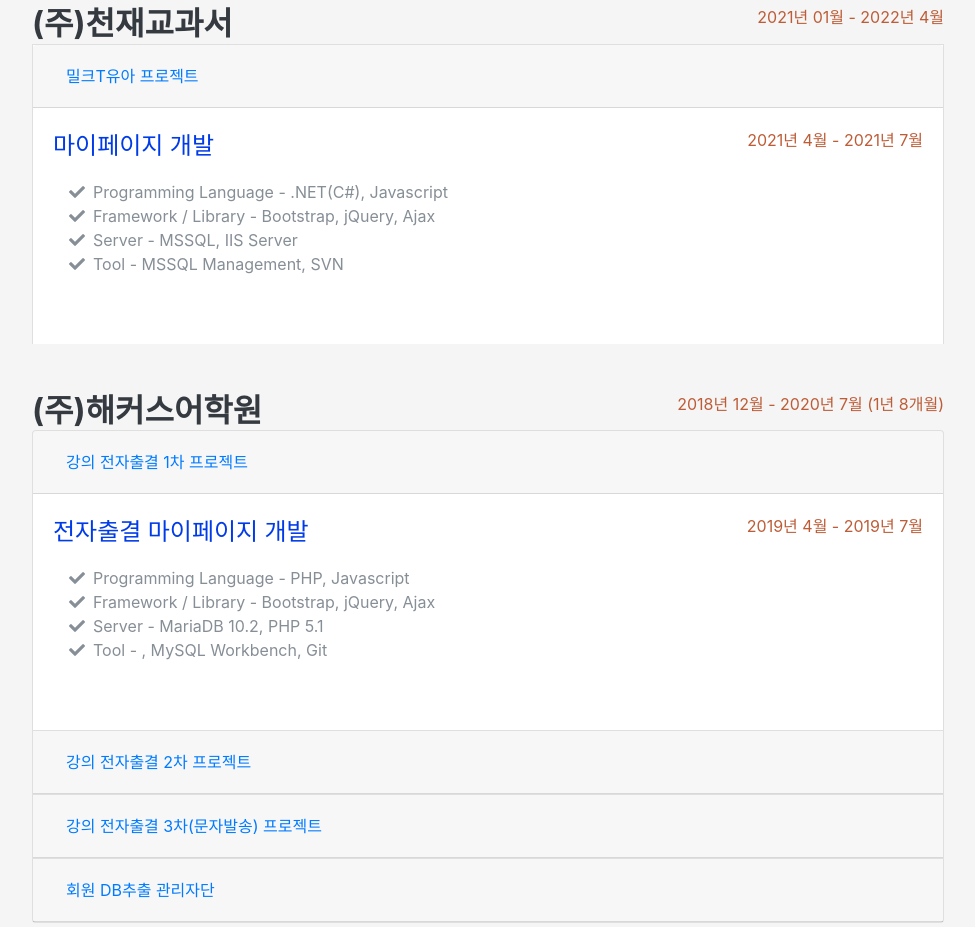
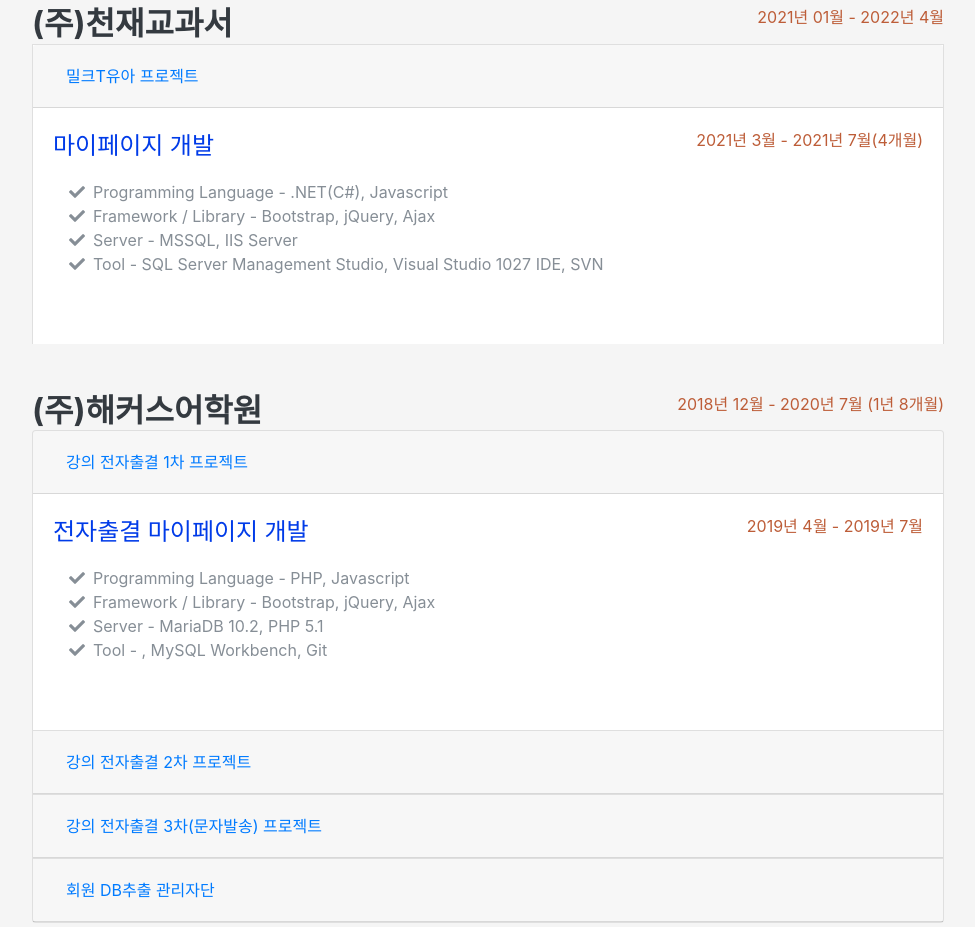
Before and after one commit to soo2/soo, a plain HTML site: page index.html in a window 1280 px wide. Shown: the part 1760-2687 px from the top of the page, without its empty margins (288-1263 px from the left). Drawn offline with Linux system fonts and the light colour scheme; a web font is replaced by a local one.

Commit message:
Update index.html

```diff
--- a/index.html
+++ b/index.html
@@ -353,12 +353,12 @@
                             Server - MSSQL, IIS Server</li>
                           <li>
                             <i class="fa-li fa fa-check"></i>
-                            Tool - MSSQL Management, SVN</li>
+                            Tool - SQL Server Management Studio, Visual Studio 1027 IDE, SVN</li>
                       </ul>
 
                     </div>
                     <div class="resume-date text-md-right">
-                      <span class="text-primary">2021년 4월 - 2021년 7월</span>
+                      <span class="text-primary">2021년 3월 - 2021년 7월(4개월)</span>
                       <!--<span class="d-none d-lg-block">
                             <img class="img-fluid img-profile mx-auto mb-2" src="img/mgplaza1.jpg" alt="">
                           </span>-->
```
